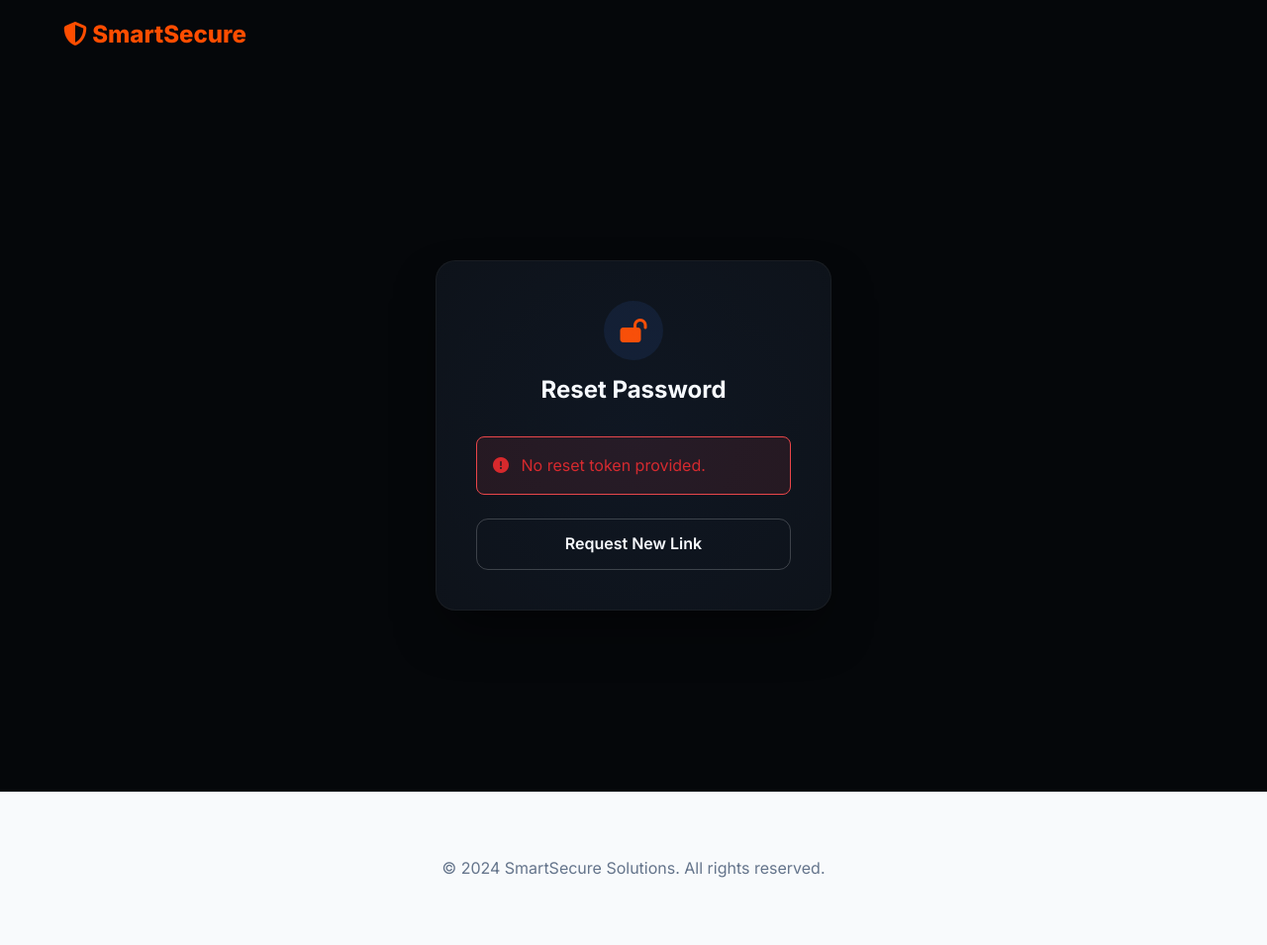
After one commit to beastcodes27/project13-b, a PHP site: page /reset-password.php in a window 1280 px wide. The commit adds this page. Shown: the whole page at 99% size. Run offline with PHP 8.4, Linux system fonts and the light colour scheme.

Commit message:
adding forgot password

```diff
--- a/login.html
+++ b/login.html
@@ -75,7 +75,7 @@
                 </div>
 
                 <div style="text-align: right; margin-bottom: 1.5rem;">
-                    <a href="#" style="font-size: 0.875rem; color: var(--primary-color);">Forgot password?</a>
+                    <a href="forgot-password.php" style="font-size: 0.875rem; color: var(--primary-color);">Forgot password?</a>
                 </div>
 
                 <button type="submit" class="btn btn-primary" style="width: 100%;">
--- a/login.php
+++ b/login.php
@@ -34,7 +34,7 @@
             </div>
 
             <div style="text-align: right; margin-bottom: 1.5rem;">
-                <a href="#" style="font-size: 0.875rem; color: var(--primary-color);">Forgot password?</a>
+                <a href="forgot-password.php" style="font-size: 0.875rem; color: var(--primary-color);">Forgot password?</a>
             </div>
 
             <button type="submit" class="btn btn-primary" style="width: 100%;">
--- /dev/null
+++ b/reset-password.php
@@ -0,0 +1,152 @@
+<?php
+session_start();
+require_once 'config/db.php';
+
+$message = '';
+$message_type = '';
+$valid_token = false;
+$email = '';
+
+// Check for token in URL
+if (isset($_GET['token'])) {
+    $token = $_GET['token'];
+    $token_hash = hash('sha256', $token);
+
+    // Verify token and expiry
+    $stmt = $pdo->prepare("SELECT email FROM password_resets WHERE token_hash = ? AND expires_at > NOW()");
+    $stmt->execute([$token_hash]);
+    $reset_request = $stmt->fetch();
+
+    if ($reset_request) {
+        $valid_token = true;
+        $email = $reset_request['email'];
+    } else {
+        $message = "Invalid or expired reset link. Please request a new one.";
+        $message_type = "error";
+    }
+} else {
+    $message = "No reset token provided.";
+    $message_type = "error";
+}
+
+// Handle password update
+if ($_SERVER['REQUEST_METHOD'] === 'POST' && $valid_token) {
+    $password = $_POST['password'];
+    $confirm_password = $_POST['confirm_password'];
+
+    if (strlen($password) < 8) {
+        $message = "Password must be at least 8 characters long.";
+        $message_type = "error";
+    } elseif ($password !== $confirm_password) {
+        $message = "Passwords do not match.";
+        $message_type = "error";
+    } else {
+        // Hash the new password
+        $hashed_password = password_hash($password, PASSWORD_DEFAULT);
+
+        try {
+            $pdo->beginTransaction();
+
+            // Update user's password
+            $stmt = $pdo->prepare("UPDATE users SET password = ? WHERE email = ?");
+            $stmt->execute([$hashed_password, $email]);
+
+            // Invalidate the token (remove it)
+            $stmt = $pdo->prepare("DELETE FROM password_resets WHERE email = ?");
+            $stmt->execute([$email]);
+
+            $pdo->commit();
+
+            // Clear debug info
+            unset($_SESSION['debug_reset_link']);
+
+            $message = "Your password has been successfully reset. You can now log in.";
+            $message_type = "success";
+            $valid_token = false; // Hide the form
+        } catch (Exception $e) {
+            $pdo->rollBack();
+            $message = "An error occurred. Please try again later.";
+            $message_type = "error";
+        }
+    }
+}
+?>
+
+<!DOCTYPE html>
+<html lang="en">
+<head>
+    <meta charset="UTF-8">
+    <meta name="viewport" content="width=device-width, initial-scale=1.0">
+    <title>Reset Password - SmartSecure Solutions</title>
+    <link rel="preconnect" href="https://fonts.googleapis.com">
+    <link rel="preconnect" href="https://fonts.gstatic.com" crossorigin>
+    <link href="https://fonts.googleapis.com/css2?family=Inter:wght@300;400;500;600;700;800&display=swap" rel="stylesheet">
+    <link rel="stylesheet" href="https://cdnjs.cloudflare.com/ajax/libs/font-awesome/6.4.0/css/all.min.css">
+    <link rel="stylesheet" href="assets/css/style.css?v=2.0">
+</head>
+<body>
+    <nav class="navbar">
+        <div class="container nav-content">
+            <a href="index.html" class="nav-logo">
+                <i class="fas fa-shield-alt"></i> SmartSecure
+            </a>
+        </div>
+    </nav>
+
+    <div class="container" style="min-height: 100vh; display: flex; align-items: center; justify-content: center; padding-top: 80px;">
+        <div class="auth-card animate-fade-in" style="width: 100%; max-width: 400px;">
+            <div style="text-align: center; margin-bottom: 2rem;">
+                <div style="display: inline-flex; align-items: center; justify-content: center; width: 60px; height: 60px; background: rgba(59, 130, 246, 0.1); border-radius: 50%; margin-bottom: 1rem; color: var(--primary-color); font-size: 1.5rem;">
+                    <i class="fas fa-lock-open"></i>
+                </div>
+                <h2>Reset Password</h2>
+                <?php if ($valid_token): ?>
+                    <p style="color: var(--text-muted);">Set a new password for <strong><?php echo htmlspecialchars($email); ?></strong></p>
+                <?php endif; ?>
+            </div>
+
+            <?php if ($message): ?>
+                <div style="padding: 1rem; border-radius: 8px; margin-bottom: 1.5rem; background: <?php echo $message_type === 'success' ? 'rgba(16, 185, 129, 0.1)' : 'rgba(239, 68, 68, 0.1)'; ?>; color: <?php echo $message_type === 'success' ? '#059669' : '#dc2626'; ?>; border: 1px solid <?php echo $message_type === 'success' ? '#10b981' : '#ef4444'; ?>;">
+                    <i class="fas <?php echo $message_type === 'success' ? 'fa-check-circle' : 'fa-exclamation-circle'; ?>" style="margin-right: 0.5rem;"></i>
+                    <?php echo $message; ?>
+                </div>
+                <?php if ($message_type === 'success'): ?>
+                    <a href="login.html" class="btn btn-primary" style="width: 100%; display: block; text-align: center;">Go to Login</a>
+                <?php endif; ?>
+            <?php endif; ?>
+
+            <?php if ($valid_token): ?>
+                <form action="reset-password.php?token=<?php echo htmlspecialchars($_GET['token']); ?>" method="POST">
+                    <div class="form-group">
+                        <label for="password" class="form-label">New Password</label>
+                        <div style="position: relative;">
+                            <input type="password" id="password" name="password" class="form-control" required placeholder="••••••••" style="padding-left: 2.5rem;">
+                            <i class="fas fa-lock" style="position: absolute; left: 1rem; top: 50%; transform: translateY(-50%); color: var(--text-muted);"></i>
+                        </div>
+                    </div>
+
+                    <div class="form-group">
+                        <label for="confirm_password" class="form-label">Confirm New Password</label>
+                        <div style="position: relative;">
+                            <input type="password" id="confirm_password" name="confirm_password" class="form-control" required placeholder="••••••••" style="padding-left: 2.5rem;">
+                            <i class="fas fa-lock" style="position: absolute; left: 1rem; top: 50%; transform: translateY(-50%); color: var(--text-muted);"></i>
+                        </div>
+                    </div>
+
+                    <button type="submit" class="btn btn-primary" style="width: 100%;">
+                        Update Password <i class="fas fa-save" style="margin-left: 0.5rem;"></i>
+                    </button>
+                </form>
+            <?php elseif ($message_type === 'error' && !isset($_GET['token'])): ?>
+                 <a href="forgot-password.php" class="btn btn-outline" style="width: 100%; display: block; text-align: center;">Request New Link</a>
+            <?php endif; ?>
+        </div>
+    </div>
+
+    <footer class="footer">
+        <div class="container">
+            <p>&copy; 2024 SmartSecure Solutions. All rights reserved.</p>
+        </div>
+    </footer>
+</body>
+</html>
```
Also changed, not shown: database.sql (+7 -0 lines), forgot-password.php (added, +132 -0 lines).
